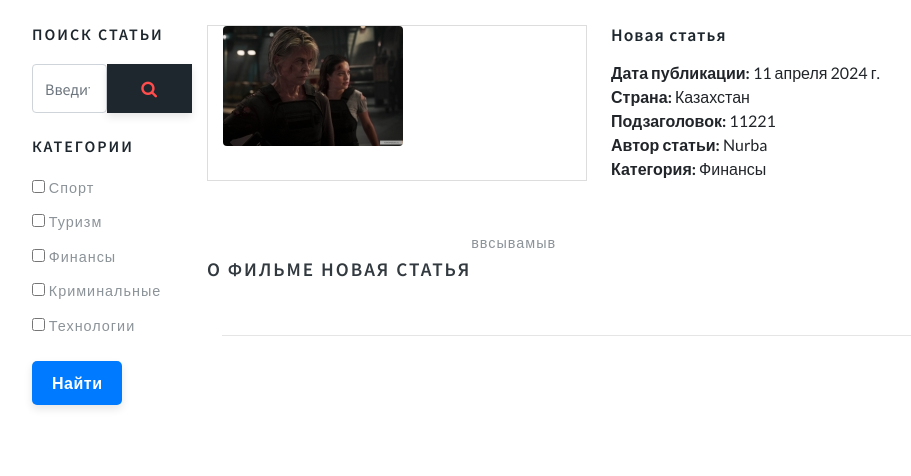
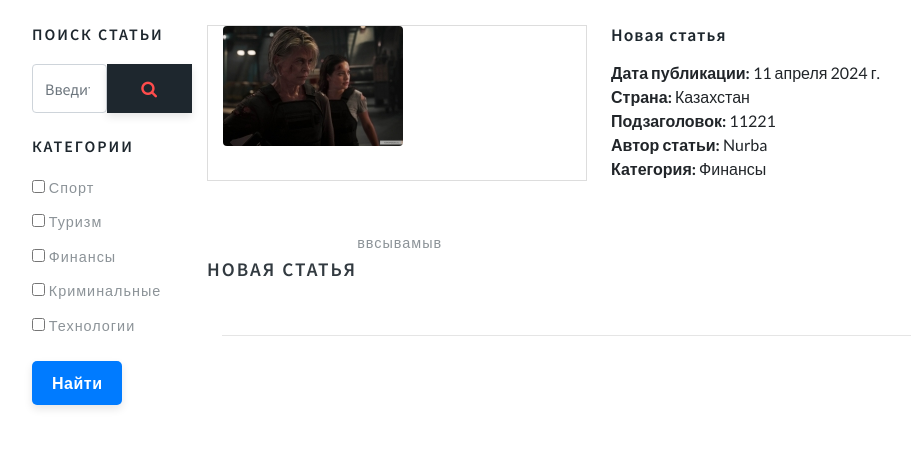
Before and after one commit to mountain-nomad/tengryClone, a Django app: a page that uses django_news/templates/news/new_detail.html in a window 1280 px wide. Shown: the part 359-835 px from the top of the page, without its empty margins (53-964 px from the left). Run offline with Django 5.2, Linux system fonts and the light colour scheme; data comes from the database, SQL or seed files in the repository; some libraries are stand-ins or nearby versions.

Commit message:
Update new_detail.html

```diff
--- a/django_news/templates/news/new_detail.html
+++ b/django_news/templates/news/new_detail.html
@@ -50,7 +50,7 @@
             <div class="row sub-para-w3layouts mt-5">
 
                 <h3 class="shop-sing editContent" style="outline: none; cursor: inherit;">
-                    О фильме {{ new.title }}
+                    {{ new.title }}
                 </h3>
                 <p class="editContent" style="outline: none; cursor: inherit;">
                     {{ new.description }}
```
